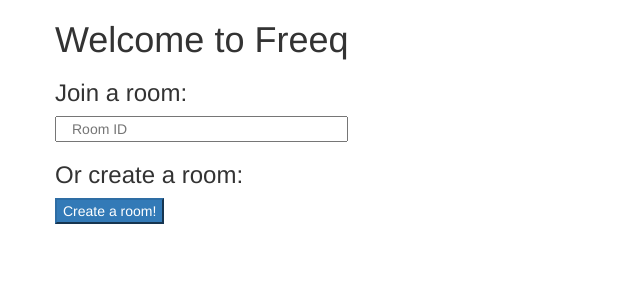
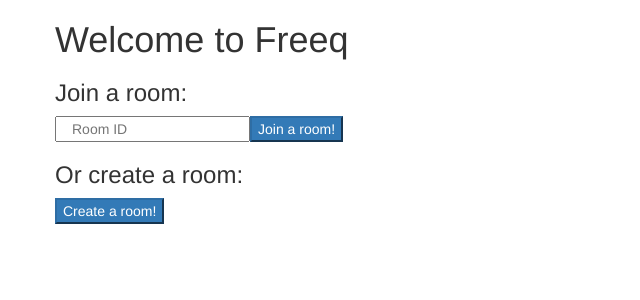
Before and after one commit to moscoso/Freeq, a Flask app: page / in a window 1280 px wide. Shown: the top 300 px of the page, without its empty margins (0-640 px from the left). Run offline with Flask 2, Linux system fonts and the light colour scheme; parts of the project's set-up code (start-up, migrations or seed data) failed here and were passed over; some libraries are stand-ins or nearby versions.

Commit message:
Added functionality for joining an existing room + view_rooms api endpoint for development

```diff
--- a/server.py
+++ b/server.py
@@ -64,10 +64,18 @@ def save_room(name, description):
 @app.route("/room/<room_id>")
 def room(room_id):
 
+	decoded_id = urllib.unquote(room_id).decode('utf8')
+
 	#=====[ Get correct room object  ]=====
-	room = rooms[room_id]
+	if decoded_id in rooms:
+		room = rooms[decoded_id]
+		return render_template("room.html.jinja2", room=room)
 
-	return render_template("room.html.jinja2", room=room)
+	#=====[ If no room with specified ID, return error message to home screen  ]=====
+	else:
+		message = 'No room with id: ' + str(decoded_id)
+		errors=[message]
+		return render_template("index.html.jinja2", errors=errors)
 
 @app.route("/search")
 def search():
@@ -79,5 +87,12 @@ def search_yt(query):
 	print query
 	return json.dumps(results)
 
+@app.route('/view_rooms')
+def view_rooms():
+	string=''
+	for room in rooms:
+		string+= str(rooms[room]) + '\n\n'
+	return string
+
 if __name__ == "__main__":
 	app.run()
--- a/static/js/button-handlers1.js
+++ b/static/js/button-handlers1.js
@@ -2,6 +2,14 @@ $("document").ready(function(){
     $("#create-room-btn").on("click", function(){
         window.location.href = "/create";
     });
+
+     $("#join-room-btn").on("click", function(){
+        var room_id = $("#room-id").val();
+
+        //Use these to create the room in the data base and return a room ID.
+        window.location.href = '/room/' + encodeURI(room_id)
+    })
+
 
     $("#create-btn").on("click", function(){
         var name = $("#room-name").val();
@@ -12,7 +20,7 @@ $("document").ready(function(){
             type : "GET",
             url : "/save_room/" + encodeURI(name) + '/' + encodeURI(description),
             success: function(result) {
-                window.location.href = "/room/" + result;
+                window.location.href = "/room/" + encodeURI(result);
             }
         });
     })
--- a/templates/index.html.jinja2
+++ b/templates/index.html.jinja2
@@ -14,15 +14,24 @@
             <div class="row">
                 <h1>Welcome to Freeq</h1>
                 <h3>Join a room:</h3>
-                <input class="col-xs-12 col-sm-3" id="room-id" placeholder="Room ID" type="number"/>
+                <input class="col-xs-12 col-sm-2" id="room-id" placeholder="Room ID" type="text"/>
+                <button id="join-room-btn" class="btn-primary">Join a room!</button>
             </div>
             <div class="row">
                 <h3>Or create a room:</h3>
                 <button id="create-room-btn" class="btn-primary">Create a room!</button>
             </div>
+
+            <div class="row errors">
+                {% for error in errors %}
+                    <p>{{error}} </p>
+                {% endfor %}
+            </div>
+
         </div>
-
 
         {% include "script-includes.html" %}
     </body>
+
+
 </html>
```
